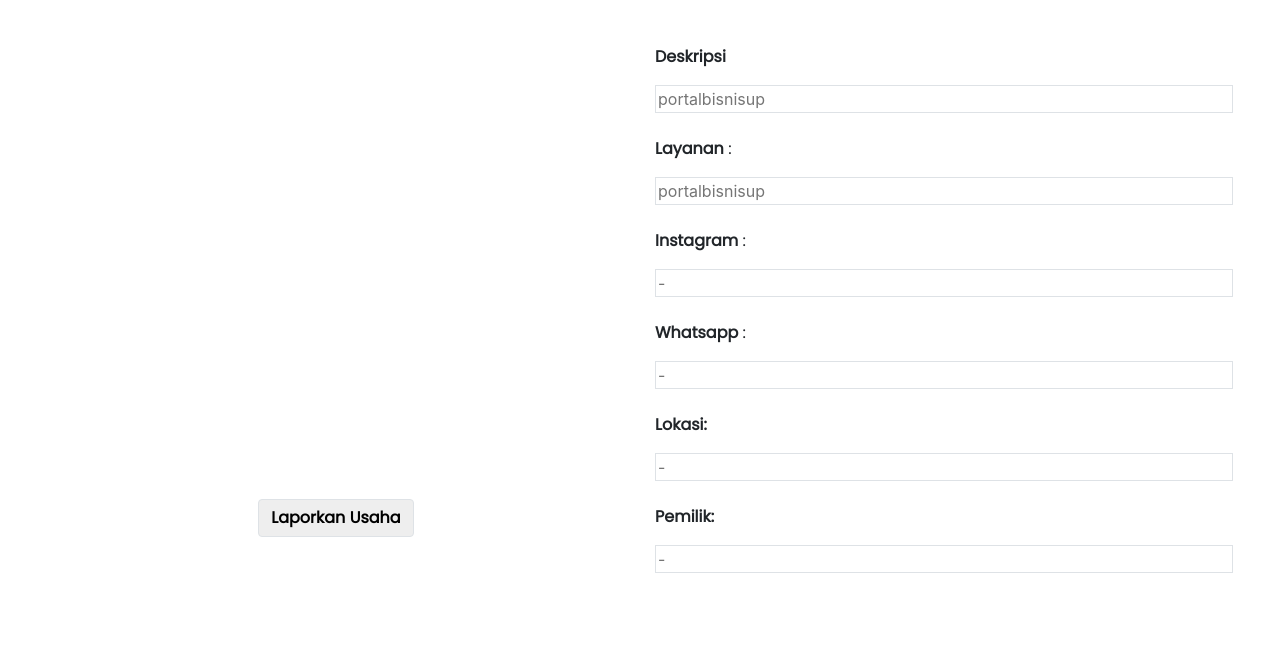
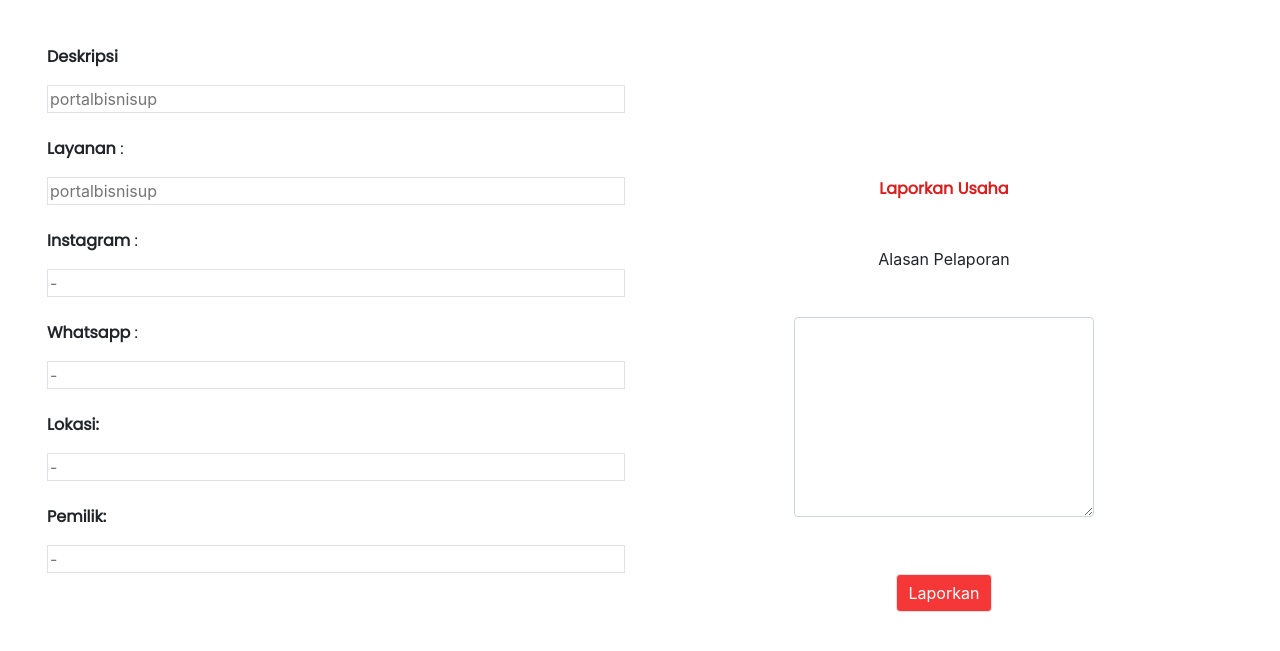
Before and after one commit to ariqrafly/portal-bisnis-up, a CodeIgniter app: page /portal-bisnis-up/index.php/caricontroller/detail_cari?iu=1 in a window 1280 px wide. Shown: the part 102-753 px from the top of the page. Run offline with CodeIgniter, Linux system fonts and the light colour scheme; data that the repository does not hold is empty; some libraries are stand-ins or nearby versions.

Commit message:
revisi laporan

```diff
--- a/application/config/routes.php
+++ b/application/config/routes.php
@@ -57,7 +57,7 @@ $route['login'] = 'login';
 $route['profil'] = 'PortalController/profil';
 $route['usaha'] = 'PortalController/usaha';
 $route['edit_usaha'] = 'dasbor/edit_usaha';
-$route['lapor'] = 'Laporkan';
+// $route['lapor'] = 'Laporkan';
 $route['verifikasi_usaha'] = 'dasbor/verifikasi_usaha';
 $route['cek_laporan'] = 'dasbor/cek_laporan';
 $route['hubungi'] = 'PortalController/hubungi_kami';
--- a/application/models/User.php
+++ b/application/models/User.php
@@ -63,4 +63,9 @@ class User extends CI_Model
          $this->db->delete('usaha');
     }
 
+    public function lapor($dataUser)
+    {
+        $this->db->insert('report', $dataUser);
+    }
+
 }
--- a/application/views/customer/detail.php
+++ b/application/views/customer/detail.php
@@ -1,42 +1,12 @@
 <div class="row" style="margin: 0px;">
     <div class="col d-flex d-xl-flex justify-content-center align-items-center justify-content-xl-center align-items-xl-center" style="margin-bottom: 45px;"><span style="font-size: 40px;font-family: Poppins, sans-serif;font-weight: bold;color: #000000;"><?= $usaha['nama_usaha'];?></span></div>
 </div>
-<form method="post" action="dasbor/edit">
+
 <div class="row" style="padding: 32px;padding-top: 0px;padding-bottom: 0px;margin:0px;margin-bottom: 62px;">
-    <div class="col-12 col-md-6 d-flex ">
-        <div class="row justify-content-center align-items-center">
-            <div class="col-12 d-xl-flex justify-content-center align-items-center" style="margin-left: 80px;"><img class="img-fluid" src="<?= $usaha['foto_usaha'];?>" style="width: 300px;"></div>
-            <br><br>
-            <div class="col-12 d-xl-flex justify-content-xl-center align-items-xl-center">
-                <!-- <p style="font-size: 20px;margin-bottom: 0px;"><strong>Waktu Kerja:&nbsp;</strong><br></p><input placeholder="Buka" name="buka" value="<?= $usaha['waktu_kerja'];?>" class="border rounded-0" type="text"> -->
-            </div>
-            <br><br>
-            <div class="col-12 d-xl-flex justify-content-xl-center align-items-xl-center">
-                <!-- <p style="font-size: 20px;margin-bottom: 0px;"><strong>Lokasi:&nbsp;</strong><br></p><input placeholder="Lokasi " class="border rounded-0" name="lokasi" value="<?= $usaha['lokasi'];?>" type="text"> -->
-            </div>
-            <br><br>
-            <div class="col-12 d-xl-flex justify-content-xl-center align-items-xl-center">
-                <!-- <p style="font-size: 20px;margin-bottom: 0px;"><strong>Pemilik:&nbsp;</strong><br></p><input placeholder="Nama Pemiliki" class="border rounded-0" name="pemilik" type="text" value="<?= $usaha['owner'];?>"><input name="telp" placeholder="Nomor Telepon" class="border rounded-0" type="number" value="<?= $usaha['kontak'];?>"> -->
-            </div>
 
-            <div class="row" style="margin:0px">
-                <!-- <div class="col d-xl-flex justify-content-center align-items-center justify-content-xl-center">
-                    <button class="btn btn-primary border rounded d-flex justify-content-center" type="submit" style="width: 133px;background-color: rgb(238,238,238);color: rgb(0,0,0);font-family: Poppins, sans-serif;font-weight: bold;margin-top: 29px;">Simpan</button>
-                </div>
 
-                <div class="col d-xl-flex justify-content-center align-items-center justify-content-xl-center">
-                    <a href="<?= base_url('dasbor/hapus');?>"><button class="btn btn-primary border rounded d-flex justify-content-center" type="button" style="background-color: rgb(238,238,238);color: rgb(0,0,0);font-family: Poppins, sans-serif;font-weight: bold;margin-top: 29px;">Hapus Usaha</button></a>
-                </div> -->
 
-                <div class="col d-xl-flex justify-content-center align-items-center justify-content-xl-center">
-                    <a href="<?= base_url('lapor');?>"><button class="btn btn-primary border rounded d-flex justify-content-center" type="button" style="background-color: rgb(238,238,238);color: rgb(0,0,0);font-family: Poppins, sans-serif;font-weight: bold;margin-top: 29px;">Laporkan Usaha</button></a>
-                </div>
-
-            </div>
-
-        </div>
-    </div>
-    <div class="col-12 col-md-6">
+    <div class="col-12 col-md-6" style="margin-bottom: 62px;">
         <p style="font-family: Poppins, sans-serif;"><strong>Deskripsi</strong></p>
         <input readonly placeholder="portalbisnisup" class="border rounded-0" value="<?= $usaha['deskripsi'];?>" name="deskripsi" style="width: 100%;"  >
         <br><br>
@@ -59,10 +29,38 @@
 
     </div>
 
+    <div class="col-12 col-md-6 d-flex ">
+        <div class="row justify-content-center align-items-center">
+            <div class="col-12 d-xl-flex justify-content-center align-items-center" style="margin-left: 0px;">
+                <img class="img-fluid" src="<?= $usaha['foto_usaha'];?>" style="width: 300px; margin-bottom: 62px;">
+            </div>
+
+            <div class="col-12 d-xl-flex justify-content-center align-items-center" style="margin-left: 0px;">
+                <span style="font-weight: bold;font-family: Poppins, sans-serif;color: rgb(218,29,29);">Laporkan Usaha</span>
+            </div>
+
+            <div class="col-12 d-xl-flex justify-content-center align-items-center" style="margin-left: 0px;">
+               <span>Alasan Pelaporan</span>
+            </div>
+
+            <div class="col-12 d-xl-flex justify-content-center align-items-center" style="margin-left: 0px;">
+                <form method="post" action="PortalController/lapor">
+                <textarea class="form-control" style="padding: 0px;margin-bottom: 10px; height: 200px; width: 300px;" name="lapor"></textarea>
+            </div>
+
+            <div class="col-12 d-xl-flex justify-content-center align-items-center" style="margin-left: 0px;">
+                <button class="btn btn-primary border rounded" type="submit" style="background-color: rgb(245,55,55);" onClick="alert('Terimakasih! Laporan anda telah terekam. Kami akan mengevaluasi laporan tersebut.')">Laporkan</button>
+                </form>
+
+            </div>
+
+        </div>
+    </div>
+
 
 </div>
 
-</form>
+
 
 <script src="assets/js/jquery.min.js"></script>
 <script src="assets/bootstrap/js/bootstrap.min.js"></script>
```
Also changed, not shown: application/controllers/Laporkan.php (+17 -5 lines), application/controllers/PortalController.php (+52 -15 lines).
